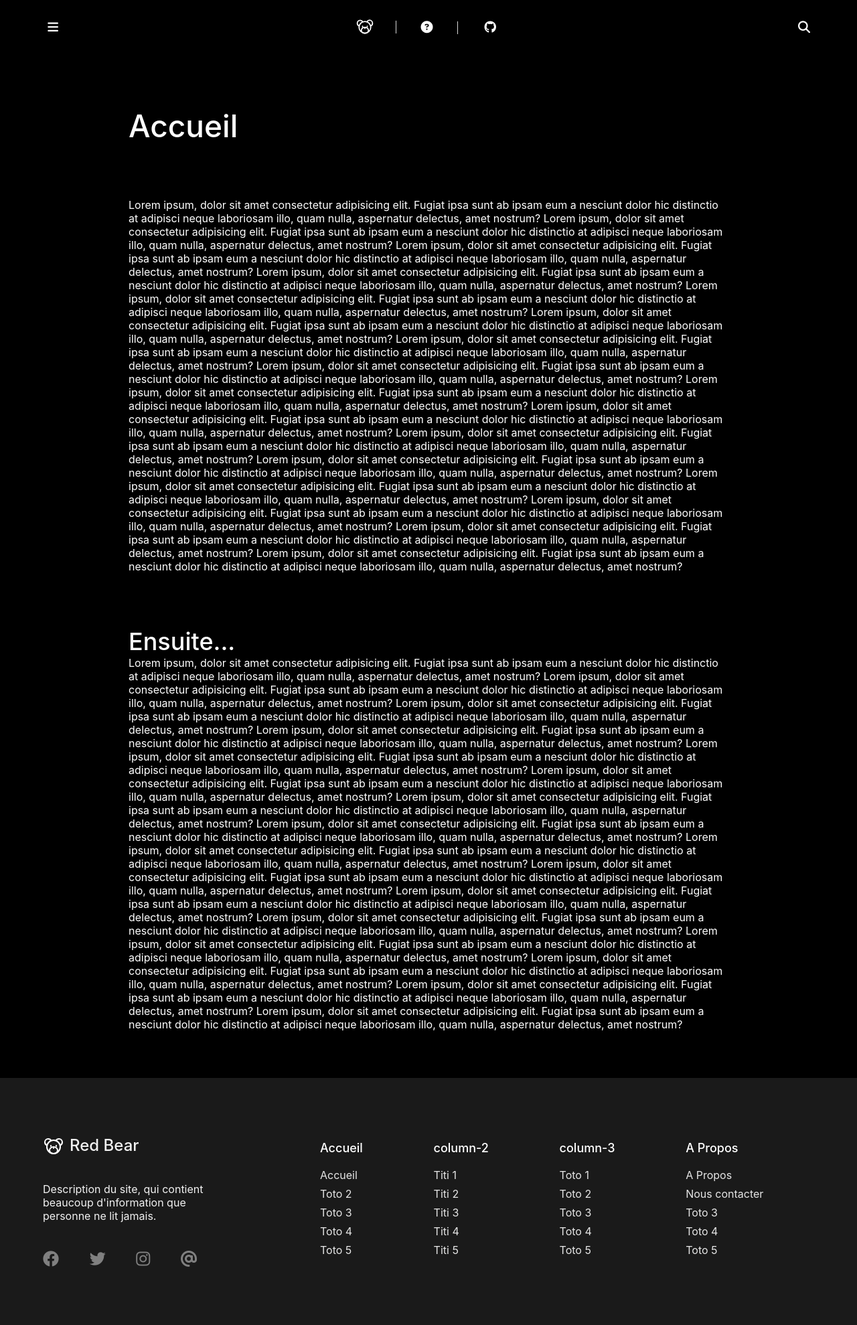
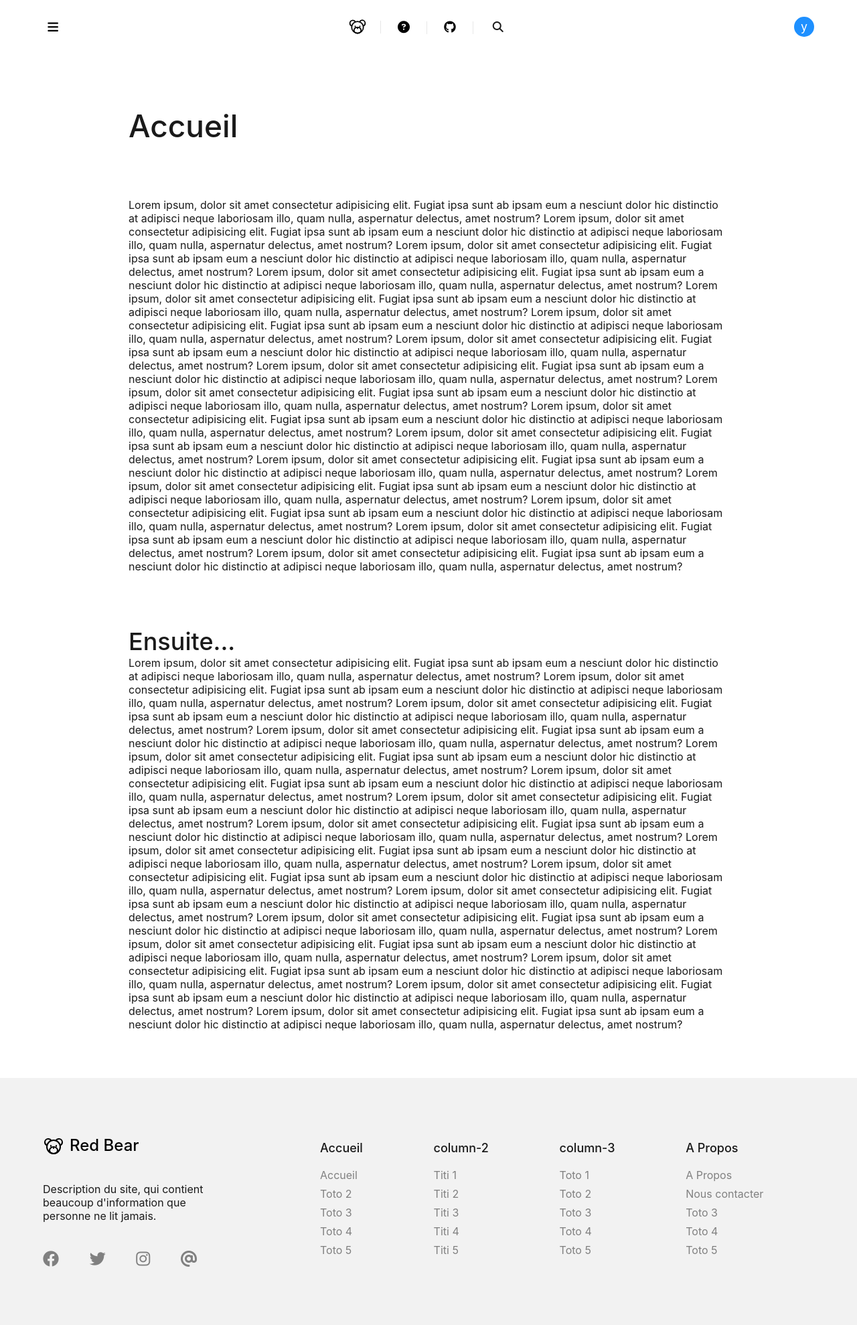
Before and after one commit to yrebah/site, a Node server app: page / in a window 1280 px wide. Shown: the whole page at 67% size. Run offline with Node 20, Linux system fonts and the light colour scheme; some libraries are stand-ins or nearby versions.

Commit message:
divers fix + change btn place

```diff
--- /dev/null
+++ b/public/components/_theme.js
@@ -0,0 +1,52 @@
+// _theme.js
+
+export class Theme {
+
+    constructor(defaultTheme) {
+        this.defaultTheme = defaultTheme
+    }
+
+    ApplyTheme() {
+
+        if(this.GetTheme() != null) {
+
+            this.SetThemeBody(this.GetTheme())
+
+            switch (this.GetTheme()) {
+                case 'light':
+                    this.ShowBtnDarkMode()
+                    break;
+                case 'dark':
+                    this.ShowBtnLightMode()
+                    break;
+            }
+
+        } else {
+            this.SetTheme(this.defaultTheme)
+        }
+    }
+
+    GetTheme() {
+        return localStorage.getItem('theme')
+    }
+
+    SetTheme(value) {
+        localStorage.setItem('theme', value)
+        this.ApplyTheme()
+    }
+
+    SetThemeBody(value) {
+        $('body').attr('data-theme', value)
+    }
+
+    ShowBtnLightMode() {
+        $('#moon').hide()
+        $('#sun').show()
+    }
+
+    ShowBtnDarkMode() {
+        $('#moon').show()
+        $('#sun').hide()
+    }
+
+}
--- a/public/js/_init.js
+++ b/public/js/_init.js
@@ -1,7 +1,12 @@
 // _init.js
 
+import { Theme } from "../components/_theme.js";
+
+const theme = new Theme('light')
+
 $(document).ready(() => {
-    apply_theme()
+    // Theme
+    theme.ApplyTheme()
     set_btnThemeFunctions()
     set_btnMainMenuFunctions()
     set_mainMenuFunctions()
@@ -11,43 +16,15 @@ $(document).ready(() => {
     check_userIsAuthentified()
 })
 
-// THEME
-
-const apply_theme = () => {
-    if (localStorage.getItem('theme') != null) {
-        switch (localStorage.getItem('theme')) {
-            case 'light':
-                $('#moon').show()
-                $('#sun').hide()
-                $('body').attr('data-theme', 'light')
-                break;
-            case 'dark':
-                $('#moon').hide()
-                $('#sun').show()
-                $('body').attr('data-theme', 'dark')
-                break;
-        }
-    } else {
-        set_theme('dark')
-    }
-}
-
-const set_theme = (value) => {
-    localStorage.setItem('theme', value)
-    $('body').data('data-theme', value)
-    apply_theme()
-}
-
+// Theme ----------------------------
 const set_btnThemeFunctions = () => {
     $('#moon').click(() => {
-        set_theme('dark')
+        theme.SetTheme('dark')
     })
     $('#sun').click(() => {
-        set_theme('light')
+        theme.SetTheme('light')
     })
 }
-
-// --------------------------------------
 
 // LOADER
 
--- a/public/js/index.js
+++ b/public/js/index.js
@@ -4,9 +4,9 @@
 
 $(document).ready(() => {
 
-    get_loader('loader', 'body')
-    setTimeout(() => {
-        remove_loader('#loader')
-    }, 2000)
+    // get_loader('loader', 'body')
+    // setTimeout(() => {
+    //     remove_loader('#loader')
+    // }, 2000)
 
 })
--- a/public/json/main.json
+++ b/public/json/main.json
@@ -4,6 +4,7 @@
         "description": "Description du site, qui contient beaucoup d'information que personne ne lit jamais.",
         "logo_icon": "../svg/bear.svg",
         "logo_text": "../img/logo-text.png",
+        "defaultTheme": "dark",
         "metadata": {
             "description": "Description du site, qui contient beaucoup d'information que personne ne lit jamais.",
             "author": "Yoann R.",
--- a/views/templates/head.ejs
+++ b/views/templates/head.ejs
@@ -10,4 +10,4 @@
 
 <!-- init -->
 <link rel="stylesheet" href="css/main.css" />
-<script src="js/_init.js"></script>
+<script type="module" src="js/_init.js"></script>
--- a/views/templates/header.ejs
+++ b/views/templates/header.ejs
@@ -24,11 +24,24 @@
                     </div>
                 </li>
             <% }) %>
+            <li>
+                <div>
+                    <a id="search" title="Rechercher">
+                        <i class='fa-solid fa-magnifying-glass'></i>
+                    </a>
+                </div>
+            </li>
         </ul>
     </section>
     <section>
-        <button id="search" class="btn btn-icon" title="Rechercher">
-            <i class='fa-solid fa-magnifying-glass'></i>
-        </button>
+        <% if(user != "") { %>
+            <button id="btn-user-authentified" class="btn btn-user-initial" title="Compte de <%- user %>">
+                <%- user_initial %>
+            </button>
+        <% } else { %>
+            <button id="btn-user" class="btn btn-icon" title="Se connecter">
+                <i class="fa-solid fa-circle-user"></i>
+            </button>
+        <% } %>
     </section>
 </header>
--- a/views/templates/main-menu.ejs
+++ b/views/templates/main-menu.ejs
@@ -9,15 +9,12 @@
             <a href="/">
                 <img src="<%- data_site.logo_icon %>" />
             </a>
-            <% if(user != "") { %>
-                <button id="btn-user-authentified" class="btn btn-user-initial" title="Compte de <%- user %>">
-                    <%- user_initial %>
-                </button>
-            <% } else { %>
-                <button id="btn-user" class="btn btn-icon" title="Se connecter">
-                    <i class="fa-solid fa-circle-user"></i>
-                </button>
-            <% } %>
+            <button id="sun" class="btn btn-icon" title="Thème Light">
+                <i class="fa-solid fa-sun"></i>
+            </button>
+            <button id="moon" class="btn btn-icon" title="Thème Dark">
+                <i class="fa-solid fa-moon"></i>
+            </button>
         </div>
         <div class="main-menu-row row-2">
             <%- include('search-bar') %>
@@ -38,12 +35,6 @@
             </ul>
         </div>
         <div class="main-menu-row row-4">
-            <button id="sun" class="btn btn-icon" title="Thème Light">
-                <i class="fa-solid fa-sun"></i>
-            </button>
-            <button id="moon" class="btn btn-icon" title="Thème Dark">
-                <i class="fa-solid fa-moon"></i>
-            </button>
             <button id="btn-user-settings" class="btn btn-icon" title="Paramètres">
                 <i class="fa-solid fa-gear"></i>
             </button>
```
